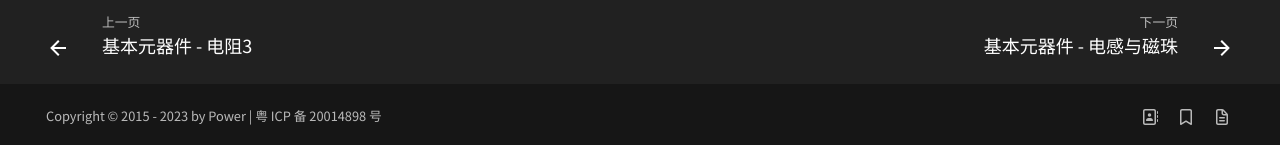
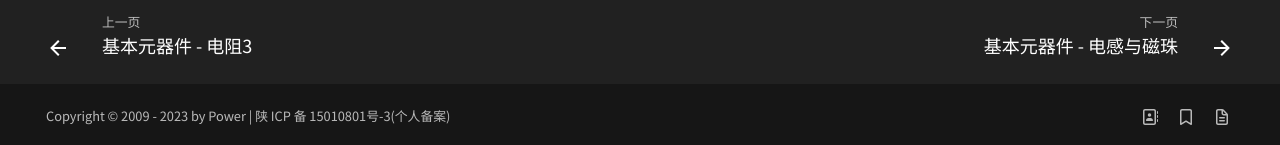
Before and after one commit to zuqiuxie/blog-b2.github.io, an MkDocs documentation site: the page built from docs/硬件设计/基础知识/基本元器件-电容.md, in a window 1280 px wide and 900 px high, scrolled down 1578 px. Shown: the part 752-897 px from the top of the window. Built offline with MkDocs 1.6.1 and Material for MkDocs 9.7.7, drawn with Linux system fonts in a browser that asks for light colours; comment, search, counter and statistics services are not loaded.

Commit message:
Update mkdocs.yml

```diff
--- a/mkdocs.yml
+++ b/mkdocs.yml
@@ -45,7 +45,7 @@
     #- search.highlight
   icon:
     repo: material/github
-    edit: material/pencil
+    #edit: material/pencil
 
 plugins:
   - search
@@ -85,7 +85,7 @@
       link: https://github.com/linyuxuanlin/File-host
       icon: fontawesome/regular/file-lines
 
-copyright: Copyright &copy; 2015 - 2023 by Power | <a href="https://beian.miit.gov.cn"> 粤 ICP 备 20014898 号 </a>
+copyright: Copyright &copy; 2009 - 2023 by Power | <a href="https://beian.miit.gov.cn"> 陕 ICP 备 15010801号-3(个人备案) </a>
 
 markdown_extensions:
   - pymdownx.arithmatex:
```
